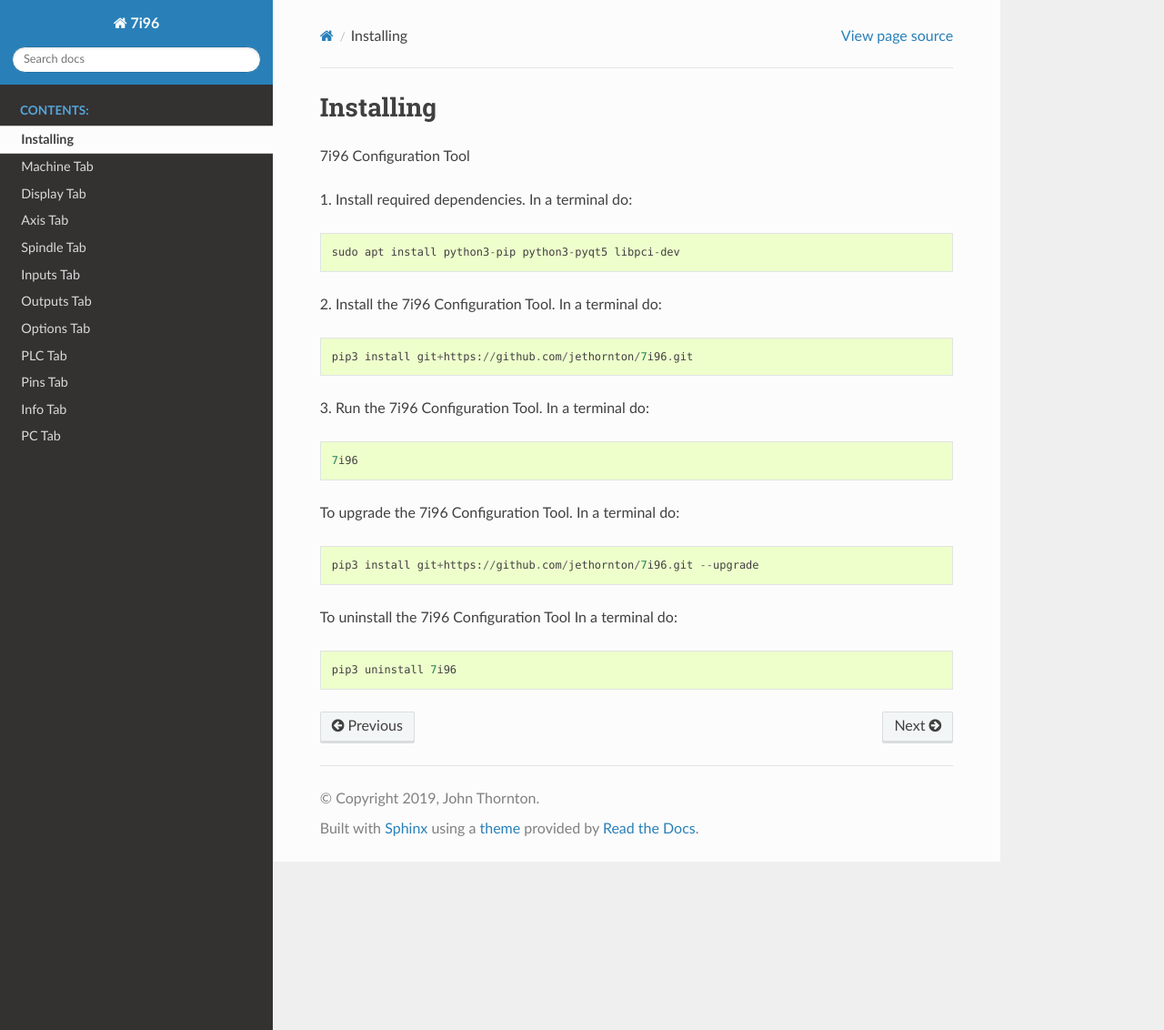
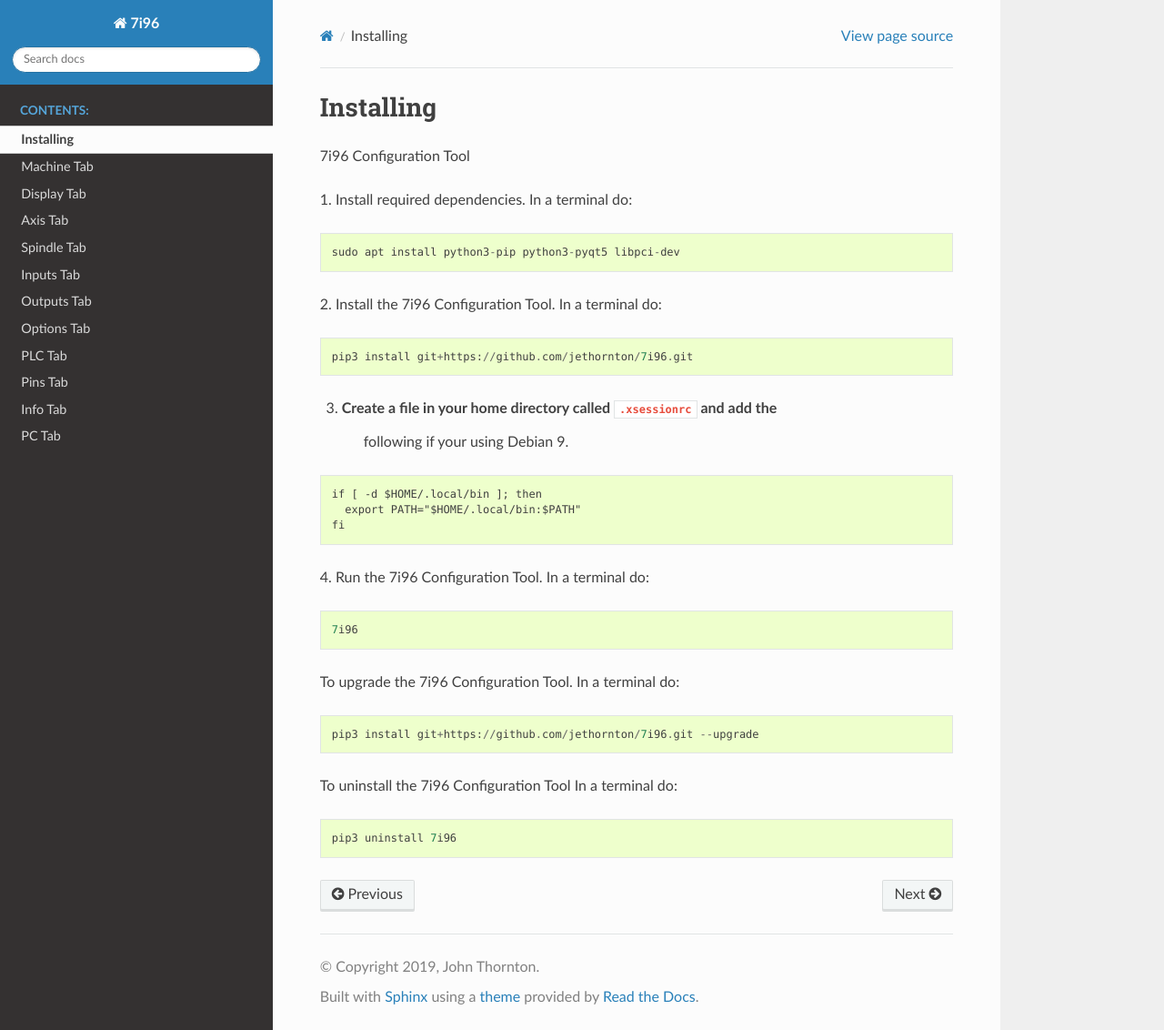
Before and after one commit to snelweg/7i96, a Sphinx documentation site: the page built from docs/source/install.rst, in a window 1280 px wide and 1132 px high. Shown: the whole window at 91% size. Built offline with Sphinx 7.4.7 and the Read the Docs theme 2.0.0, drawn with Linux system fonts in a browser that asks for light colours.

Commit message:
update docs on pip path

```diff
--- a/docs/source/install.rst
+++ b/docs/source/install.rst
@@ -14,7 +14,15 @@
 
     pip3 install git+https://github.com/jethornton/7i96.git
 
-3. Run the 7i96 Configuration Tool. In a terminal do:
+3. Create a file in your home directory called ``.xsessionrc`` and add the
+    following if your using Debian 9.
+::
+
+  if [ -d $HOME/.local/bin ]; then
+    export PATH="$HOME/.local/bin:$PATH"
+  fi
+
+4. Run the 7i96 Configuration Tool. In a terminal do:
 ::
 
     7i96
```
